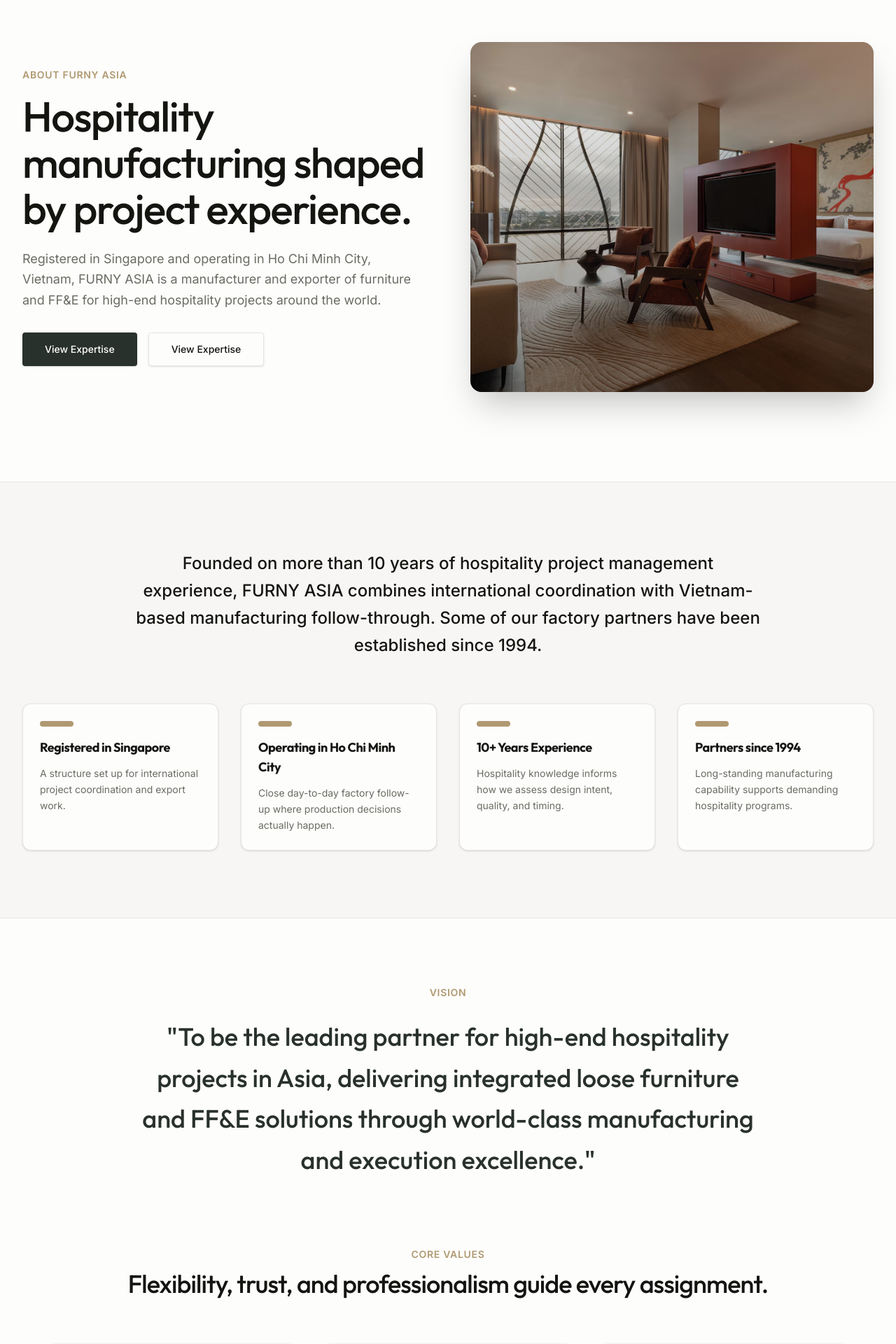
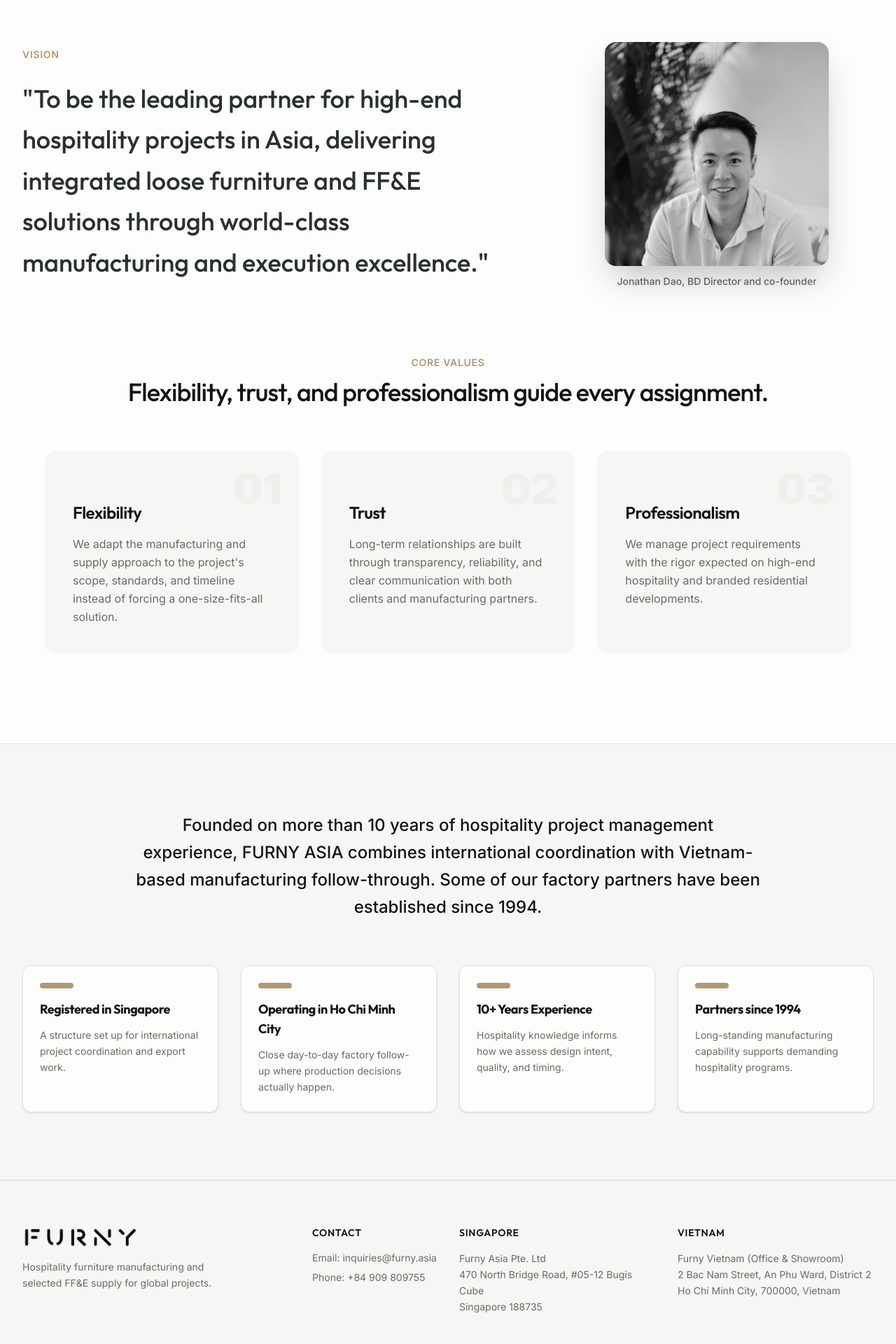
Before and after one commit to jeremy193a/furny, a Next.js app: page /en/about in a window 1280 px wide. Shown: the part 180-2100 px from the top of the page at 70% size. Built offline with nearby package versions, Linux system fonts and the light colour scheme.

Commit message:
feat: restructure about page and add founder profile

```diff
--- a/src/app/[locale]/about/page.tsx
+++ b/src/app/[locale]/about/page.tsx
@@ -23,56 +23,73 @@
 
   return (
     <div className="flex flex-col min-h-screen">
-      {/* HERO SECTION */}
+      {/* VISION & CORE VALUES (NEW HERO) */}
       <section className="relative pt-32 pb-20 lg:pt-40 lg:pb-32 overflow-hidden bg-background">
         <div className="container mx-auto px-4 sm:px-6 lg:px-8">
-          <div className="grid lg:grid-cols-2 gap-12 lg:gap-16 items-center">
+          {/* Vision */}
+          <div className="grid lg:grid-cols-5 gap-12 lg:gap-16 items-center mb-24">
             <motion.div
               initial="hidden"
               animate="visible"
               variants={staggerContainer}
-              className="max-w-2xl"
+              className="lg:col-span-3"
             >
-              <motion.p variants={fadeIn} className="text-sm font-semibold tracking-wider text-accent uppercase mb-4">
-                {t("HeroEyebrow")}
+              <motion.p variants={fadeIn} className="text-sm font-semibold tracking-wider text-accent uppercase mb-6">{t("VisionEyebrow")}</motion.p>
+              <motion.p variants={fadeIn} className="text-2xl md:text-3xl lg:text-4xl font-heading text-primary font-medium leading-relaxed">
+                {t("VisionTitle")}
               </motion.p>
-              <motion.h1 variants={fadeIn} className="text-4xl sm:text-5xl lg:text-6xl font-heading font-medium leading-[1.1] mb-6 text-foreground">
-                {t("HeroTitle")}
-              </motion.h1>
-              <motion.p variants={fadeIn} className="text-lg text-muted-foreground leading-relaxed mb-8">
-                {t("HeroDesc")}
-              </motion.p>
-              <motion.div variants={fadeIn} className="flex gap-4">
-                <Link
-                  href="/contact"
-                  className="inline-flex h-12 items-center justify-center rounded-sm bg-primary px-8 text-sm font-medium text-primary-foreground shadow transition-colors hover:bg-primary/90"
-                >
-                  {t("BtnViewExp")}
-                </Link>
-                <Link
-                  href="/expertise"
-                  className="inline-flex h-12 items-center justify-center rounded-sm border border-border bg-background px-8 text-sm font-medium text-foreground shadow-sm transition-colors hover:bg-secondary"
-                >
-                  {t("BtnViewExp")}
-                </Link>
-              </motion.div>
             </motion.div>
 
             <motion.div
               initial={{ opacity: 0, x: 20 }}
               animate={{ opacity: 1, x: 0 }}
               transition={{ duration: 0.8, delay: 0.2 }}
-              className="relative w-full h-[500px] rounded-2xl overflow-hidden shadow-2xl group"
+              className="lg:col-span-2 flex flex-col items-center"
             >
-              <Image
-                src="/assets/pic/pic-2.jpg"
-                alt="Hospitality interior background"
-                fill
-                className="object-cover transition-transform duration-700 group-hover:scale-105"
-                priority
-              />
-              <div className="absolute inset-0 bg-gradient-to-t from-black/50 to-transparent"></div>
+              <div className="relative w-full max-w-xs aspect-square rounded-2xl overflow-hidden shadow-2xl group mb-3">
+                <Image
+                  src="/assets/pic/jonathan_profile.jpg"
+                  alt="Jonathan Dao, BD Director and co-founder"
+                  fill
+                  className="object-cover object-top transition-transform duration-700 group-hover:scale-105"
+                  priority
+                />
+              </div>
+              <p className="text-sm text-muted-foreground font-medium text-center">Jonathan Dao, BD Director and co-founder</p>
             </motion.div>
+          </div>
+
+          {/* Core Values */}
+          <div className="max-w-6xl mx-auto">
+            <motion.div
+              initial="hidden" whileInView="visible" viewport={{ once: true }} variants={fadeIn}
+              className="text-center mb-16"
+            >
+              <p className="text-sm font-semibold tracking-wider text-accent uppercase mb-3">{t("CoreEyebrow")}</p>
+              <h2 className="text-3xl md:text-4xl font-heading font-medium text-foreground">
+                {t("CoreTitle")}
+              </h2>
+            </motion.div>
+
+            <div className="grid md:grid-cols-3 gap-8">
+              {[
+                { num: "01", title: t("Val1Title"), desc: t("Val1Desc") },
+                { num: "02", title: t("Val2Title"), desc: t("Val2Desc") },
+                { num: "03", title: t("Val3Title"), desc: t("Val3Desc") }
+              ].map((val, i) => (
+                <motion.div
+                  key={i}
+                  initial="hidden" whileInView="visible" viewport={{ once: true }} variants={fadeIn} transition={{ delay: i * 0.1 }}
+                  className="p-10 rounded-2xl bg-secondary/30 relative overflow-hidden group hover:bg-secondary/60 transition-colors"
+                >
+                  <span className="absolute top-6 right-6 text-6xl font-black text-border/40 group-hover:text-border/60 transition-colors">{val.num}</span>
+                  <div className="relative z-10">
+                    <h3 className="text-2xl font-heading font-semibold mb-4 text-foreground mt-8">{val.title}</h3>
+                    <p className="text-muted-foreground leading-relaxed">{val.desc}</p>
+                  </div>
+                </motion.div>
+              ))}
+            </div>
           </div>
         </div>
       </section>
@@ -109,55 +126,6 @@
           </div>
         </div>
       </section>
-
-      {/* VISION & CORE VALUES */}
-      <section className="py-24 bg-background">
-        <div className="container mx-auto px-4 sm:px-6 lg:px-8">
-          {/* Vision */}
-          <motion.div
-            initial="hidden" whileInView="visible" viewport={{ once: true }} variants={fadeIn}
-            className="max-w-4xl mx-auto text-center mb-24"
-          >
-            <p className="text-sm font-semibold tracking-wider text-accent uppercase mb-6">{t("VisionEyebrow")}</p>
-            <p className="text-2xl md:text-4xl font-heading text-primary font-medium leading-relaxed">
-              {t("VisionTitle")}
-            </p>
-          </motion.div>
-
-          {/* Core Values */}
-          <div className="max-w-6xl mx-auto">
-            <motion.div
-              initial="hidden" whileInView="visible" viewport={{ once: true }} variants={fadeIn}
-              className="text-center mb-16"
-            >
-              <p className="text-sm font-semibold tracking-wider text-accent uppercase mb-3">{t("CoreEyebrow")}</p>
-              <h2 className="text-3xl md:text-4xl font-heading font-medium text-foreground">
-                {t("CoreTitle")}
-              </h2>
-            </motion.div>
-
-            <div className="grid md:grid-cols-3 gap-8">
-              {[
-                { num: "01", title: t("Val1Title"), desc: t("Val1Desc") },
-                { num: "02", title: t("Val2Title"), desc: t("Val2Desc") },
-                { num: "03", title: t("Val3Title"), desc: t("Val3Desc") }
-              ].map((val, i) => (
-                <motion.div
-                  key={i}
-                  initial="hidden" whileInView="visible" viewport={{ once: true }} variants={fadeIn} transition={{ delay: i * 0.1 }}
-                  className="p-10 rounded-2xl bg-secondary/30 relative overflow-hidden group hover:bg-secondary/60 transition-colors"
-                >
-                  <span className="absolute top-6 right-6 text-6xl font-black text-border/40 group-hover:text-border/60 transition-colors">{val.num}</span>
-                  <div className="relative z-10">
-                    <h3 className="text-2xl font-heading font-semibold mb-4 text-foreground mt-8">{val.title}</h3>
-                    <p className="text-muted-foreground leading-relaxed">{val.desc}</p>
-                  </div>
-                </motion.div>
-              ))}
-            </div>
-          </div>
-        </div>
-      </section>
     </div>
   );
 }
```
Also changed, not shown: public/assets/pic/jonathan_profile.jpg (added).
